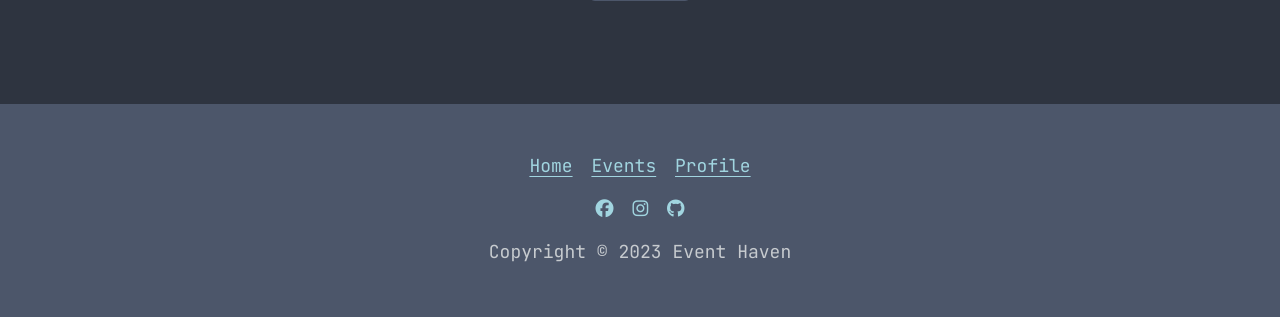
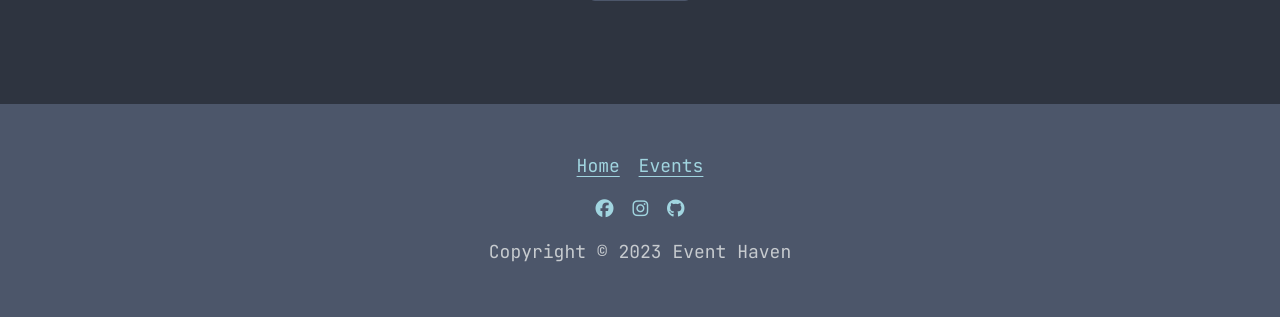
Before and after one commit to InfiniteEndeavours/Milestone-3-Event-Site, a Flask app: page /register in a window 1280 px wide. Shown: the part 646-963 px from the top of the page. Run offline with Flask 3, Linux system fonts and the light colour scheme; some libraries are stand-ins or nearby versions.

Commit message:
Update base.html - Remove profile link from the footer

```diff
--- a/event_finder/templates/base.html
+++ b/event_finder/templates/base.html
@@ -96,9 +96,6 @@
             <li class="list-inline-item">
                 <a href="{{ url_for('event.events') }}" class="link">Events</a>
             </li>
-            <li class="list-inline-item">
-                <a href="{{ url_for('event.profile', uuid=session['user_uuid']) }}" class="link">Profile</a>
-            </li>
         </ul>
         <ul class="list-inline">
             <li class="list-inline-item">
```
